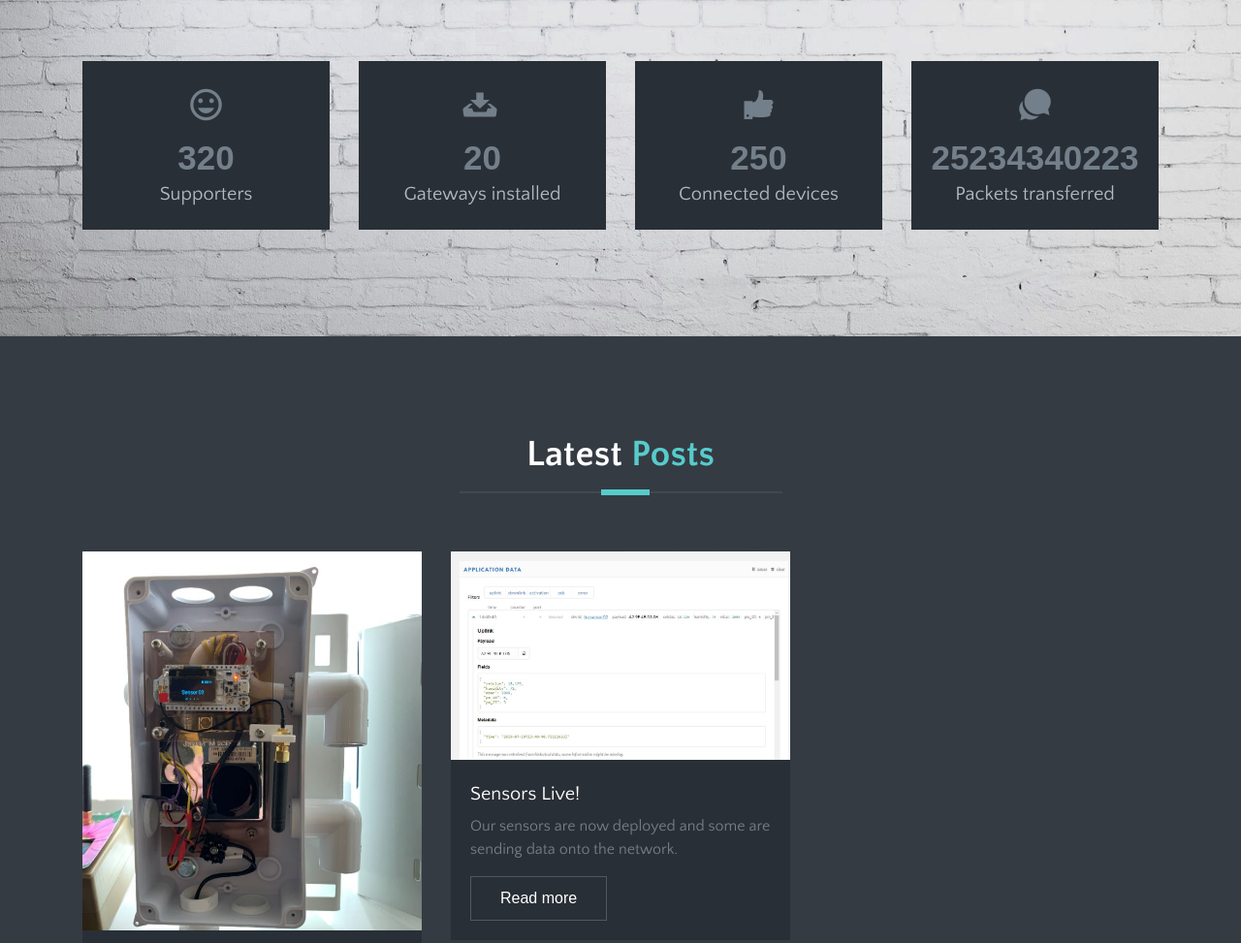
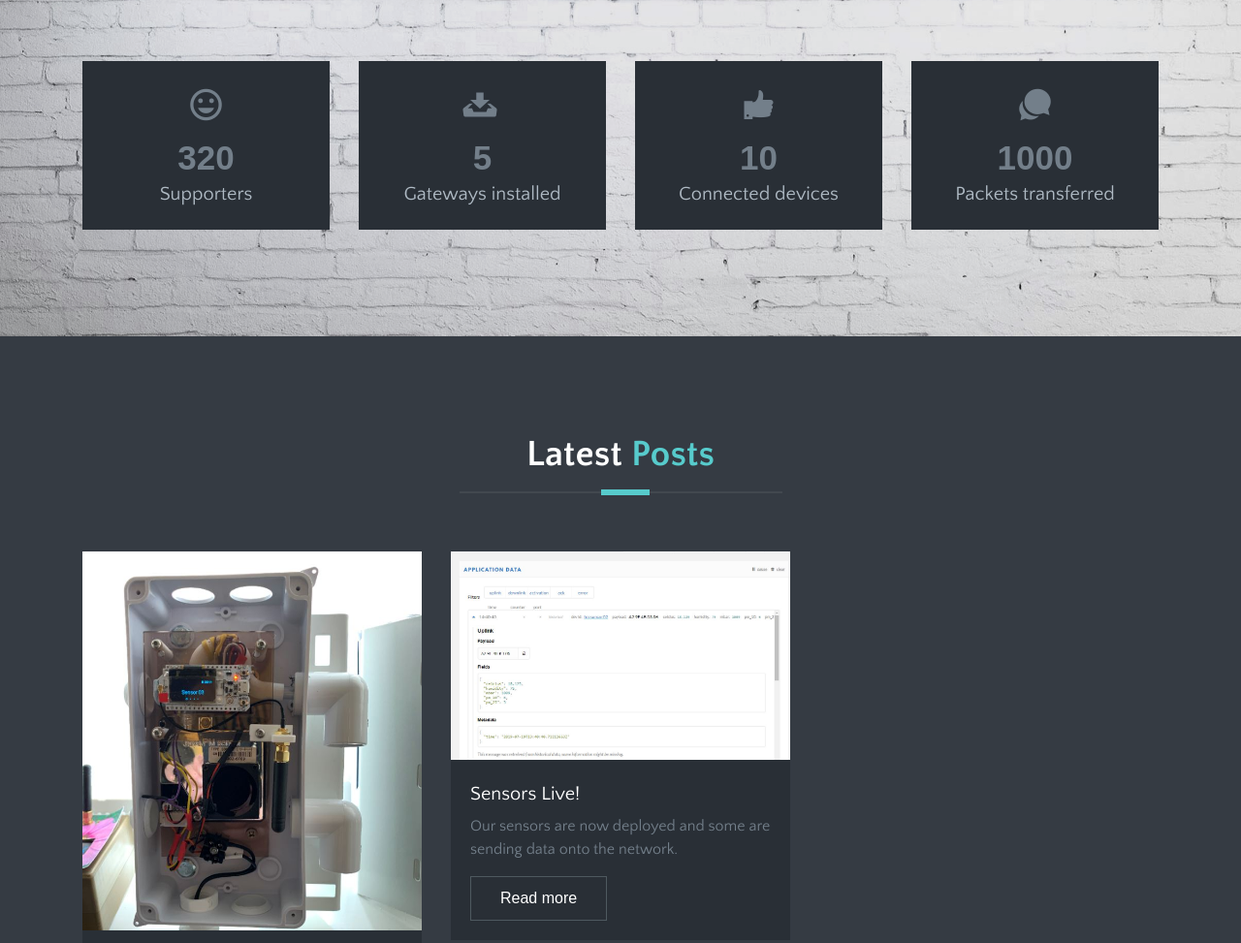
Before and after one commit to humberlora/humberlora.github.io, a plain HTML site: page index.html in a window 1280 px wide. Shown: the part 2060-3033 px from the top of the page at 97% size. Drawn offline with Linux system fonts and the light colour scheme; some packages are replaced by stand-ins of ours; a web font is replaced by a local one.

Commit message:
site rebuild: 2019-07-21

```diff
--- a/index.html
+++ b/index.html
@@ -245,7 +245,7 @@
             <div class="col-lg-3 col-md-6 col-12 text-center wow fadeInDown" data-wow-duration="500ms">
                 <div class="counters-item">
                     <i class="tf-ion-archive"></i>
-                    <span data-speed="3000" data-to="20">20</span>
+                    <span data-speed="3000" data-to="5">5</span>
                     <h3>Gateways installed</h3>
                 </div>
             </div>
@@ -253,7 +253,7 @@
             <div class="col-lg-3 col-md-6 col-12 text-center wow fadeInDown" data-wow-duration="500ms">
                 <div class="counters-item">
                     <i class="tf-ion-thumbsup"></i>
-                    <span data-speed="3000" data-to="250">250</span>
+                    <span data-speed="3000" data-to="10">10</span>
                     <h3>Connected devices</h3>
                 </div>
             </div>
@@ -261,7 +261,7 @@
             <div class="col-lg-3 col-md-6 col-12 text-center wow fadeInDown" data-wow-duration="500ms">
                 <div class="counters-item">
                     <i class="tf-ion-chatbubbles"></i>
-                    <span data-speed="3000" data-to="25234340223">25234340223</span>
+                    <span data-speed="3000" data-to="1000">1000</span>
                     <h3>Packets transferred</h3>
                 </div>
             </div>
@@ -414,11 +414,6 @@
     </div>
 
 
-    <!-- Google Map -->
-    <div class="google-map">
-        <div id="map-canvas"  data-latitude="53.7387"   data-longitude="-0.3329" ></div>
-    </div>
-
 </section>
 <!-- /contact -->
 
```
Also changed, not shown: 1 other file.
